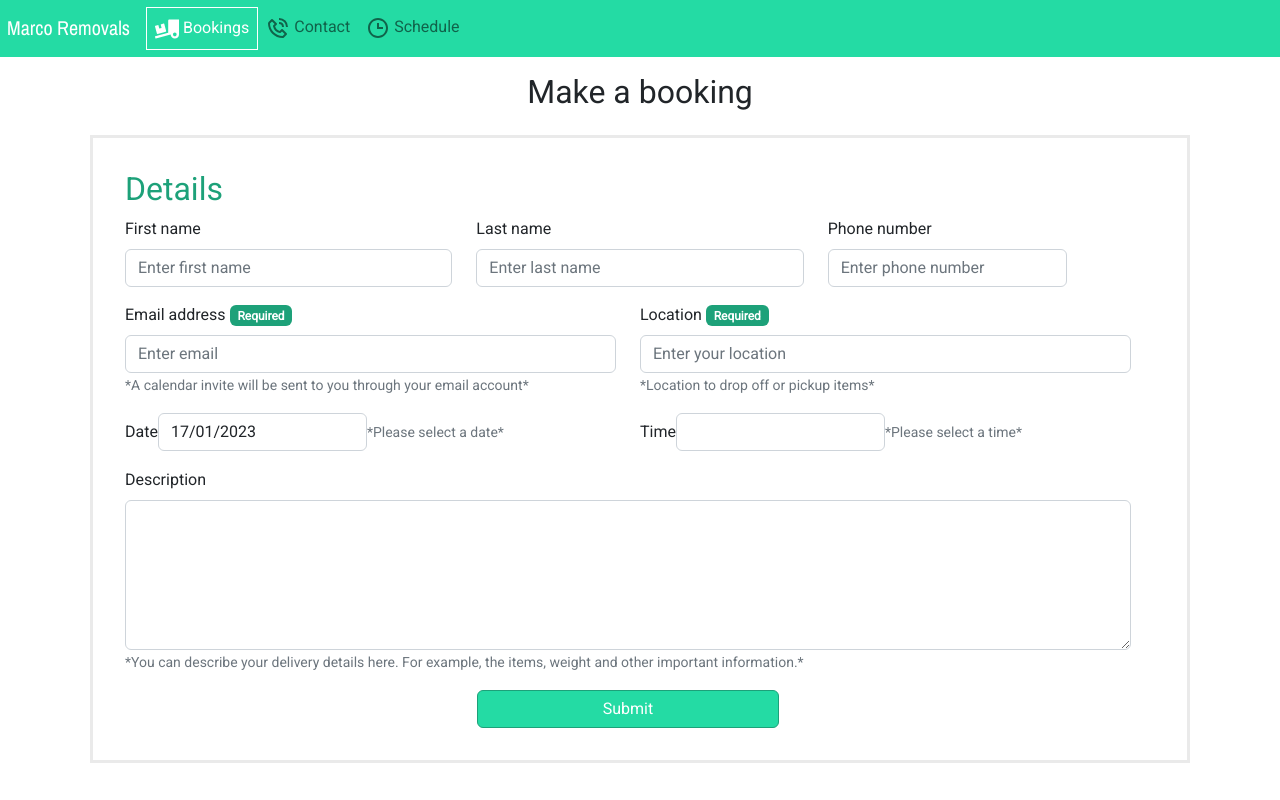
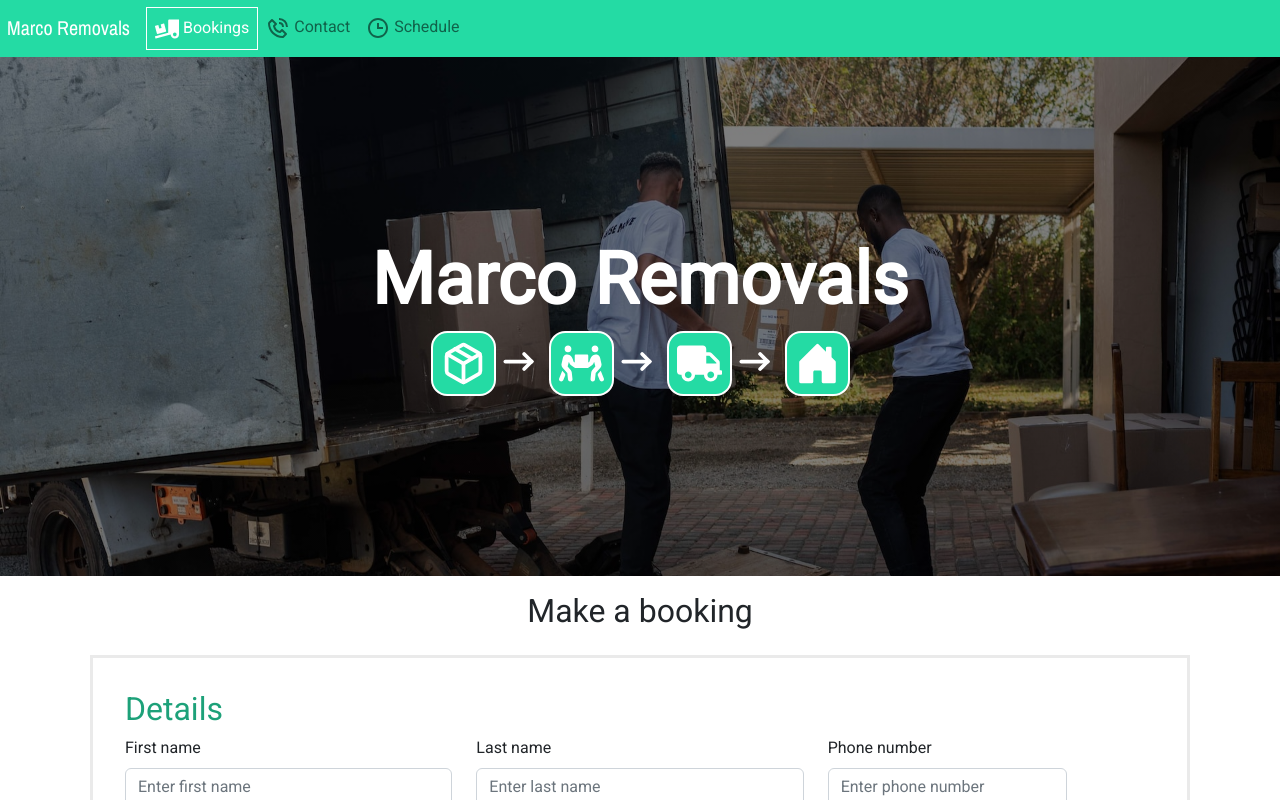
Before and after one commit to AbhikS847/marco-removals, a React (Create React App) app in the folder marco-booking/: page / in a window 1280 px wide. Shown: the top 800 px of the page. Built offline with nearby package versions, Linux system fonts and the light colour scheme.

Commit message:
added image banner

```diff
--- a/marco-booking/src/components/Booking.js
+++ b/marco-booking/src/components/Booking.js
@@ -3,11 +3,15 @@ import ReactDatePicker from 'react-datepicker';
 import {GiConfirmed} from "react-icons/gi";
 import "react-datepicker/dist/react-datepicker.css";
 import { Container, Row, Col, Badge, Modal, Alert} from 'react-bootstrap';
-import {FaUserAlt, FaStickyNote} from 'react-icons/fa';
+import {BsFillHouseDoorFill} from 'react-icons/bs';
+import {FaUserAlt, FaStickyNote, FaPeopleCarry, FaTruck} from 'react-icons/fa';
 import {ImLocation, ImCalendar, ImClock, ImMail2} from 'react-icons/im';
+import {FiPackage} from 'react-icons/fi';
+import { TbArrowNarrowRight } from "react-icons/tb";
 import Button from 'react-bootstrap/Button';
 import Form from 'react-bootstrap/Form';
 import axios from 'axios';
+import movers from '../../src/movers.jpg';
 
 const BookingModal = (props) => {
 
@@ -114,6 +118,39 @@ const Booking = () => {
     const [confirmationDetails, setConfirmationDetails] = useState({});
 
     return <div>
+    <div className="moversjumbo d-none d-sm-block" style={{backgroundImage:`linear-gradient(rgba(0, 0, 0, 0.5), rgba(0, 0, 0, 0.5)), url('${movers}')`}}>
+    <div className="moversjumbotext">
+      <h3 className="display-2" style={{color:"#fff",fontWeight:800}}>Marco Removals</h3>
+      <div className="d-flex justify-content-center">
+      <div style={{backgroundColor:'#24dba4', borderRadius:'25%', padding:8, border:'2px solid #fff'}}>
+      <div><FiPackage size={45} style={{color:'#fff'}} /></div>
+      </div>
+      <div style={{padding:"8px 8px 8px 0"}}>
+      <div><TbArrowNarrowRight size={45} style={{color:'#fff'}} /></div>
+      </div>
+      <div style={{backgroundColor:'#24dba4', borderRadius:'25%', padding:8, border:'2px solid #fff'}}>
+      <div><FaPeopleCarry size={45} style={{color:'#fff'}} /></div>
+      </div>
+      <div style={{padding:"8px 8px 8px 0"}}>
+      <div><TbArrowNarrowRight size={45} style={{color:'#fff'}} /></div>
+      </div>
+      <div style={{backgroundColor:'#24dba4', borderRadius:'25%', padding:8, border:'2px solid #fff'}}>
+      <div><FaTruck size={45} style={{color:'#fff'}} /></div>
+      </div>
+      <div style={{padding:"8px 8px 8px 0"}}>
+      <div><TbArrowNarrowRight size={45} style={{color:'#fff'}} /></div>
+      </div>
+      <div style={{backgroundColor:'#24dba4', borderRadius:'25%', padding:8, border:'2px solid #fff'}}>
+      <div><BsFillHouseDoorFill size={45} style={{color:'#fff'}} /></div>
+      </div>
+      </div>
+    </div>
+    </div>
+    <div className="d-block d-sm-none moversjumbomobile" style={{backgroundImage:`linear-gradient(rgba(0, 0, 0, 0.5), rgba(0, 0, 0, 0.5)), url('${movers}')`}}>
+    <div className="moversjumbotextmobile">
+      <h2 style={{fontWeight:800}}>Marco Removals</h2>
+    </div>
+    </div>
     <Container>
     <h2 className="text-center py-3">Make a booking</h2>
     <Form style={{padding:16, margin:8,border:'3px solid #eaeaea'}} autoComplete="false" onSubmit={(event)=>{
--- a/marco-booking/src/styles/main.css
+++ b/marco-booking/src/styles/main.css
@@ -82,3 +82,33 @@ a.btn.btn-primary{
 td{
     width:50%;
 }
+
+.moversjumbo{
+    height:50%;
+    background-position: center;
+    background-repeat: no-repeat;
+    background-size:cover;
+    position: relative;
+}
+
+.moversjumbotext{
+    text-align: center;
+    padding: 180px;
+    color:'#fff';
+}
+
+.moversjumbomobile{
+    width: 100%;
+    height:30vh;
+    background-size: cover;
+    background-position: center, center;
+    position: relative;
+    object-fit: contain;
+}
+
+.moversjumbotextmobile{
+    color:#fff;
+    position: absolute;
+    top:40%;
+    left:30%;
+}
```
Also changed, not shown: marco-booking/src/movers.jpg (added).
